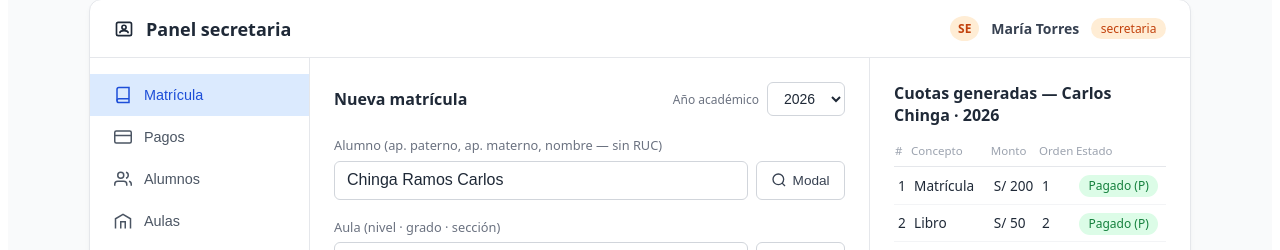
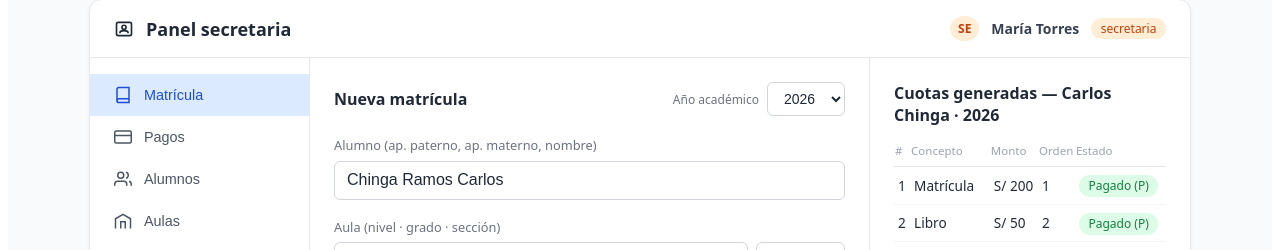
Before and after one commit to tiben10/front-end, a React (Vite) app: page /secretaria-dashboard in a window 1280 px wide. Shown: the part 84-334 px from the top of the page. Built offline with nearby package versions, Linux system fonts and the light colour scheme.

Commit message:
Modifico el cuadro de texto

```diff
--- a/src/pages/SecretariaUserDashboard.jsx
+++ b/src/pages/SecretariaUserDashboard.jsx
@@ -470,7 +470,7 @@ const SecretariaUserDashboard = () => {
                                 </div>
 
                                 <div className="field-group">
-                                    <label className="field-label">Alumno (ap. paterno, ap. materno, nombre — sin RUC)</label>
+                                    <label className="field-label">Alumno (ap. paterno, ap. materno, nombre)</label>
                                     <div className="field-with-btn">
                                         <input
                                             type="text"
@@ -478,9 +478,7 @@ const SecretariaUserDashboard = () => {
                                             readOnly
                                             value={`${selectedAlumno.apPaterno} ${selectedAlumno.apMaterno} ${selectedAlumno.nombre}`}
                                         />
-                                        <button className="modal-trigger-btn" type="button" onClick={() => setShowAlumnoModal(true)}>
-                                            <IconSearch /> Modal
-                                        </button>
+
                                     </div>
                                 </div>
 
--- a/src/pages/SuperUserDashboard.jsx
+++ b/src/pages/SuperUserDashboard.jsx
@@ -403,7 +403,7 @@ const SuperUserDashboard = () => {
                                         />
                                         <input
                                             type="text"
-                                            placeholder="Número de documento (opcional)"
+                                            placeholder="Número de documento"
                                             value={newDoc}
                                             onChange={(e) => setNewDoc(e.target.value)}
                                             style={{ padding: '0.5rem', border: '1px solid #d1d5db', borderRadius: '0.375rem' }}
```
